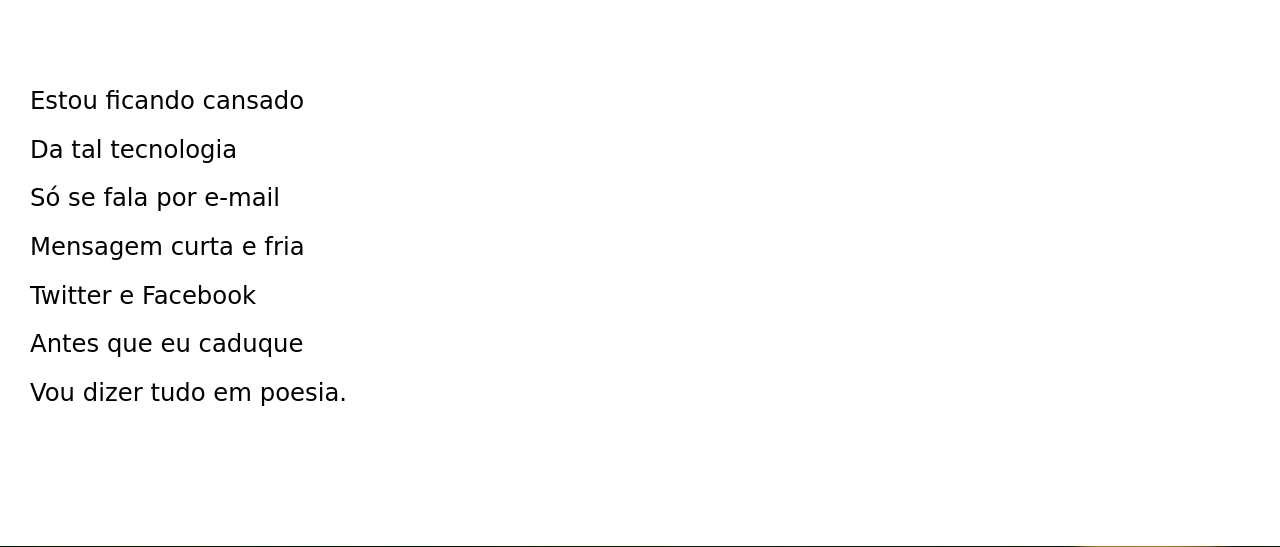
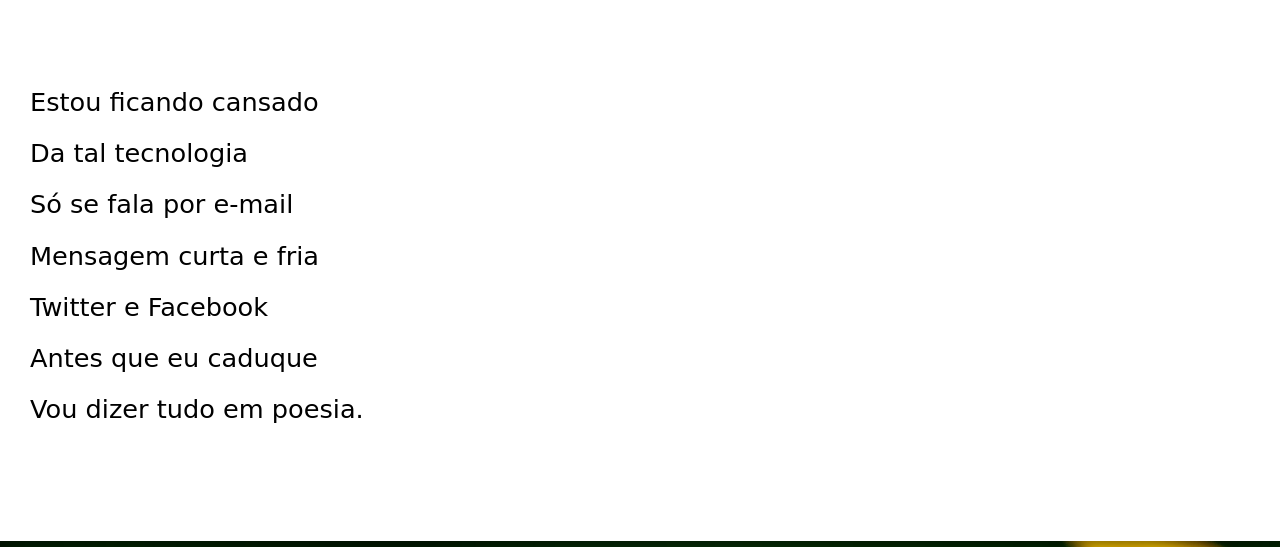
Before and after one commit to Vaniojeferson/projeto-site, a plain HTML site: page projeto cordel/index.html in a window 1280 px wide. Shown: the part 176-723 px from the top of the page. Drawn offline with Linux system fonts and the light colour scheme.

Commit message:
Update style.css

```diff
--- a/projeto cordel/style.css
+++ b/projeto cordel/style.css
@@ -58,7 +58,7 @@
     line-height: 2em;
     padding-left: 30px;
     font-family: var(--fonte3);
-    font-size: 1.9vw;
+    font-size: 2vw;
 
 
 }
@@ -82,7 +82,7 @@
 }
 
 section > p{
-    padding-bottom: 2em;
+    padding-bottom: 1em;
 
 }
 
```
